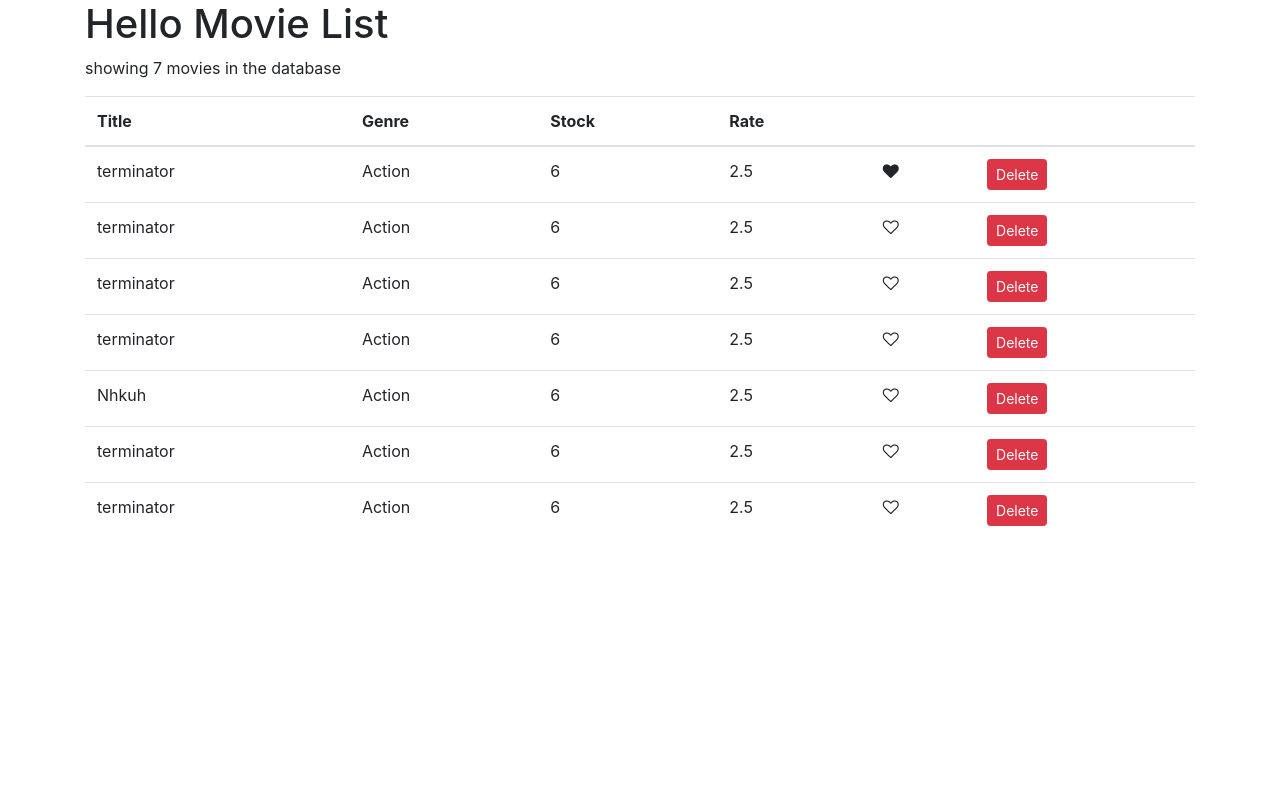
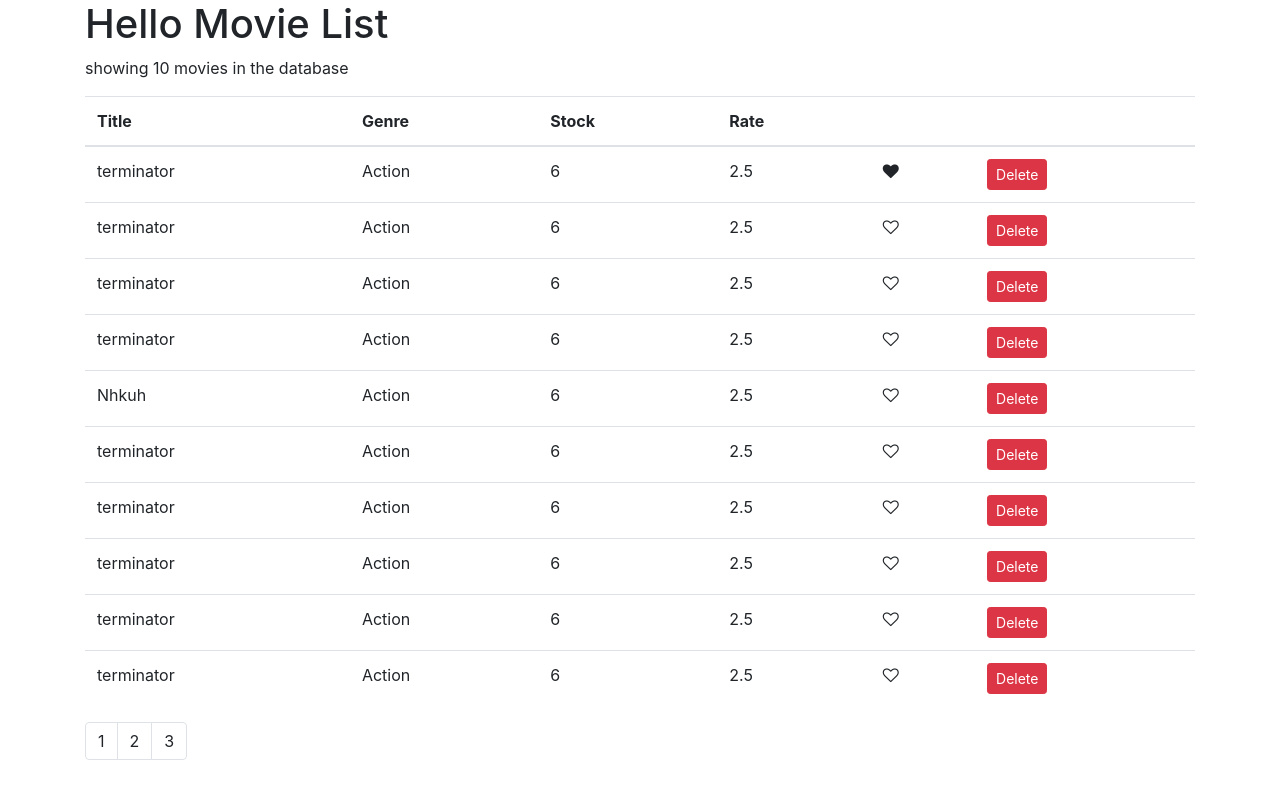
Before and after one commit to Nkasi-e/ReactMosh, a React (Create React App) app: page / in a window 1280 px wide. Built offline with nearby package versions, Linux system fonts and the light colour scheme.

Commit message:
Added new functionalities, pagination

```diff
--- a/package.json
+++ b/package.json
@@ -8,6 +8,7 @@
     "@testing-library/user-event": "^13.5.0",
     "bootstrap": "^4.1.1",
     "font-awesome": "^4.7.0",
+    "lodash": "^4.17.10",
     "react": "^18.2.0",
     "react-dom": "^18.2.0",
     "react-scripts": "5.0.1",
--- a/src/components/Movies.jsx
+++ b/src/components/Movies.jsx
@@ -1,31 +1,41 @@
-import React, { useState } from "react";
+import React, { Component } from "react";
 import catalogue from "./resource/movies";
+//Like component
 import Like from "./common/Like";
+// Pagination component
+import Pagination from "./common/Pagination";
 
-const Movie = () => {
-  const [movie, setMovies] = useState(catalogue);
+class Movie extends Component {
+  state = {
+    movies: catalogue,
+    pageSize: 4,
+  };
 
-  //Delete function
-  const handleDelete = (movi) => {
-    const movies = movie.filter((m) => m._id !== movi._id);
-    setMovies({ movies });
+  //Delete fn
+  handleDelete = (movie) => {
+    const movies = this.state.movies.filter((m) => m._id !== movie._id);
+    this.setState({ movies });
   };
 
   // Like fn
-  const handleLike = (movi) => {
-    const movies = [...movie];
-    const index = movies.indexOf(movi);
+  handleLike = (movie) => {
+    const movies = [...this.state.movies];
+    const index = movies.indexOf(movie);
     movies[index] = { ...movies[index] };
     movies[index].liked = !movies[index].liked;
-    setMovies({ movies });
+    this.setState({ movies });
+  };
+  //Page change
+  handlePageChange = (page) => {
+    console.log(page);
   };
 
+  render() {
     // Dynamic conditional rendering
-  const { length: count } = movie;
+    const { length: count } = this.state.movies;
     if (count === 0) return <p>There are no movies in the database</p>;
-
     return (
-    <div>
+      <React.Fragment>
         <p>showing {count} movies in the database</p>
         <table className="table">
           <thead>
@@ -34,24 +44,27 @@ const Movie = () => {
               <th>Genre</th>
               <th>Stock</th>
               <th>Rate</th>
-            <th></th>
-            <th></th>
+              <th />
+              <th />
             </tr>
           </thead>
           <tbody>
-          {movie.map((movies) => (
-            <tr key={movies._id}>
-              <td>{movies.title}</td>
-              <td>{movies.genre.name}</td>
-              <td>{movies.numberInStock}</td>
-              <td>{movies.dailyRentals}</td>
+            {this.state.movies.map((movie) => (
+              <tr key={movie._id}>
+                <td>{movie.title}</td>
+                <td>{movie.genre.name}</td>
+                <td>{movie.numberInStock}</td>
+                <td>{movie.dailyRentals}</td>
                 <td>
-                <Like liked={movies.liked} onClick={() => handleLike(movies)} />
+                  <Like
+                    liked={movie.liked}
+                    onClick={() => this.handleLike(movie)}
+                  />
                 </td>
                 <td>
                   <button
                     className="btn btn-danger btn-sm"
-                  onClick={() => handleDelete(movies)}
+                    onClick={() => this.handleDelete(movie)}
                   >
                     Delete
                   </button>
@@ -60,8 +73,14 @@ const Movie = () => {
             ))}
           </tbody>
         </table>
-    </div>
+        <Pagination
+          itemsCount={count}
+          pageSize={this.state.pageSize}
+          onPageChange={() => this.handlePageChange()}
+        />
+      </React.Fragment>
     );
-};
+  }
+}
 
 export default Movie;
--- /dev/null
+++ b/src/components/common/Pagination.jsx
@@ -0,0 +1,24 @@
+import React from "react";
+import lodash from "lodash";
+
+const Pagination = ({ itemsCount, pageSize }) => {
+  //   const { itemsCount, pageSize } = props;
+  // Calculating the number of pages
+  const pagesCount = Math.ceil(itemsCount / pageSize);
+  //using lodash to generate an array with this number
+  if (pagesCount === 1) return null;
+  const pages = lodash.range(1, pagesCount + 1);
+  return (
+    <nav>
+      <ul className="pagination">
+        {pages.map((page) => (
+          <li key={page} className="page-item">
+            <a className="page-link">{page}</a>
+          </li>
+        ))}
+      </ul>
+    </nav>
+  );
+};
+
+export default Pagination;
--- a/src/components/resource/movies.js
+++ b/src/components/resource/movies.js
@@ -49,7 +49,31 @@ const catalogue = [
     publishDate: "2018-01-030290T",
   },
   {
-    _id: "4893y903ifery9r0s0v9",
+    _id: "4893y903ifery9r0s21wv9",
+    title: "terminator",
+    genre: { _id: "4893y903ifery9r090v9", name: "Action" },
+    numberInStock: 6,
+    dailyRentals: 2.5,
+    publishDate: "2018-01-030290T",
+  },
+  {
+    _id: "4893y903ifery9r0s22v9",
+    title: "terminator",
+    genre: { _id: "4893y903ifery9r090v9", name: "Action" },
+    numberInStock: 6,
+    dailyRentals: 2.5,
+    publishDate: "2018-01-030290T",
+  },
+  {
+    _id: "4893y903ifery9r0sxcv9",
+    title: "terminator",
+    genre: { _id: "4893y903ifery9r090v9", name: "Action" },
+    numberInStock: 6,
+    dailyRentals: 2.5,
+    publishDate: "2018-01-030290T",
+  },
+  {
+    _id: "4893y903ifery9r0seev9",
     title: "terminator",
     genre: { _id: "4893y903ifery9r090v9", name: "Action" },
     numberInStock: 6,
```
Also changed, not shown: 1 other file (tests, documents, lock files or other folders). Lines whose indentation alone changed are shown as unchanged.
